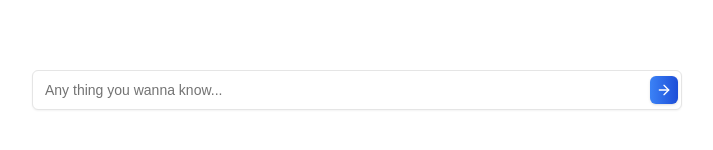
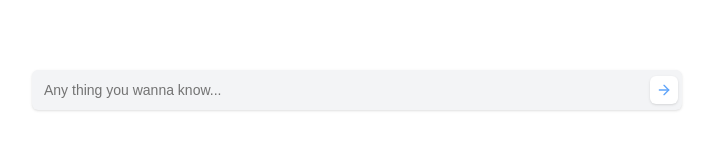
Before and after one commit to INFSCI-Project/search-engine-ui, a Next.js app in the folder search-engine-app/: page / in a window 1280 px wide. Shown: the part 310-460 px from the top of the page, without its empty margins (283-996 px from the left). Built offline with nearby package versions, Linux system fonts and the light colour scheme.

Commit message:
Added: some UI

```diff
--- a/search-engine-app/src/app/page.tsx
+++ b/search-engine-app/src/app/page.tsx
@@ -46,7 +46,6 @@ const Home = () => {
             isLoadingQueryResults={isLoadingSeachResults}
             handleSearch={handleSearchQuery}
           />
-        </div>
           {isLoadingSeachResults ? (
             <WordRotate
               className="text-sm bg-gradient-to-r from-blue-500 to-blue-700 bg-clip-text text-transparent mt-1"
@@ -59,6 +58,7 @@ const Home = () => {
           ) : (
             <></>
           )}
+        </div>
         {!queryResults ? (
           <></>
         ) : (
--- a/search-engine-app/src/components/results/ResultsDisplay.tsx
+++ b/search-engine-app/src/components/results/ResultsDisplay.tsx
@@ -51,7 +51,7 @@ const ResultsDisplay: React.FC<ResultsDisplayProps> = ({ queryResults }) => {
               </p>
               <a
                 href={result.source.doi}
-                className="font-semibold text-lg cursor-pointer transition-all hover:text-blue-800 hover:underline"
+                className="font-semibold text-lg cursor-pointer transition-all hover:text-blue-700 hover:underline"
               >
                 {result.source.title}
               </a>
--- a/search-engine-app/src/components/search/SearchBar.tsx
+++ b/search-engine-app/src/components/search/SearchBar.tsx
@@ -20,7 +20,7 @@ const SearchBar: React.FC<SearchBarProps> = ({
       <Input
         type="search"
         placeholder="Any thing you wanna know..."
-        className="pr-10 bg-white h-10"
+        className="pr-10 bg-gray-100 h-10"
         onChange={(e) => setSearchQuery(e.target.value)}
       />
 
@@ -28,7 +28,7 @@ const SearchBar: React.FC<SearchBarProps> = ({
         onClick={() => void handleSearch(searchQuery)}
         type="submit"
         size="sm"
-        className="absolute right-1 top-1/2 -translate-y-1/2 h-7 w-7 p-0 bg-gradient-to-r from-blue-500 to-blue-700 hover:from-blue-600 hover:to-blue-800 text-white transition-all duration-300 ease-in-out"
+        className="absolute right-1 top-1/2 -translate-y-1/2 h-7 w-7 p-0 bg-white text-blue-400 hover:bg-blue-500 hover:text-white transition-all duration-300 ease-in-out"
       >
         {isLoadingQueryResults ? (
           <Spinner size="small" className="border-t-blue-500" />
--- a/search-engine-app/src/components/ui/input.tsx
+++ b/search-engine-app/src/components/ui/input.tsx
@@ -1,6 +1,6 @@
-import * as React from "react"
+import * as React from "react";
 
-import { cn } from "@/lib/utils"
+import { cn } from "@/lib/utils";
 
 const Input = React.forwardRef<HTMLInputElement, React.ComponentProps<"input">>(
   ({ className, type, ...props }, ref) => {
@@ -8,15 +8,15 @@ const Input = React.forwardRef<HTMLInputElement, React.ComponentProps<"input">>(
       <input
         type={type}
         className={cn(
-          "flex h-9 w-full rounded-md border border-input bg-transparent px-3 py-1 text-base shadow-sm transition-colors file:border-0 file:bg-transparent file:text-sm file:font-medium file:text-foreground placeholder:text-muted-foreground focus-visible:outline-none focus-visible:ring-1 focus-visible:ring-ring disabled:cursor-not-allowed disabled:opacity-50 md:text-sm",
+          "flex h-9 w-full rounded-md px-3 py-1 text-base shadow transition-all file:border-0 file:bg-transparent file:text-sm file:font-medium file:text-foreground placeholder:text-muted-foreground focus-visible:outline-none focus-visible:ring-1 focus-visible:ring-blue-600 disabled:cursor-not-allowed disabled:opacity-50 md:text-sm",
           className
         )}
         ref={ref}
         {...props}
       />
-    )
+    );
   }
-)
-Input.displayName = "Input"
+);
+Input.displayName = "Input";
 
-export { Input }
+export { Input };
```
Lines whose indentation alone changed are shown as unchanged.
